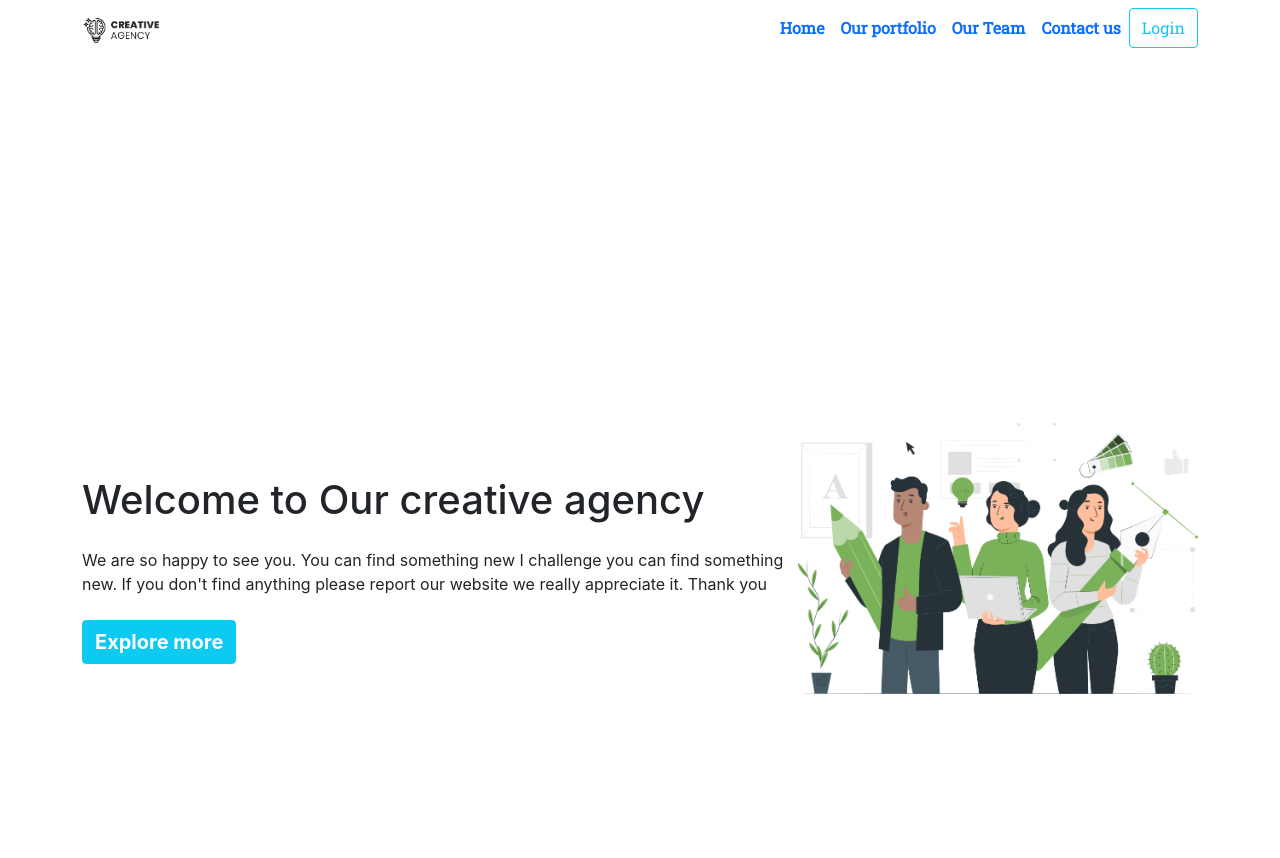
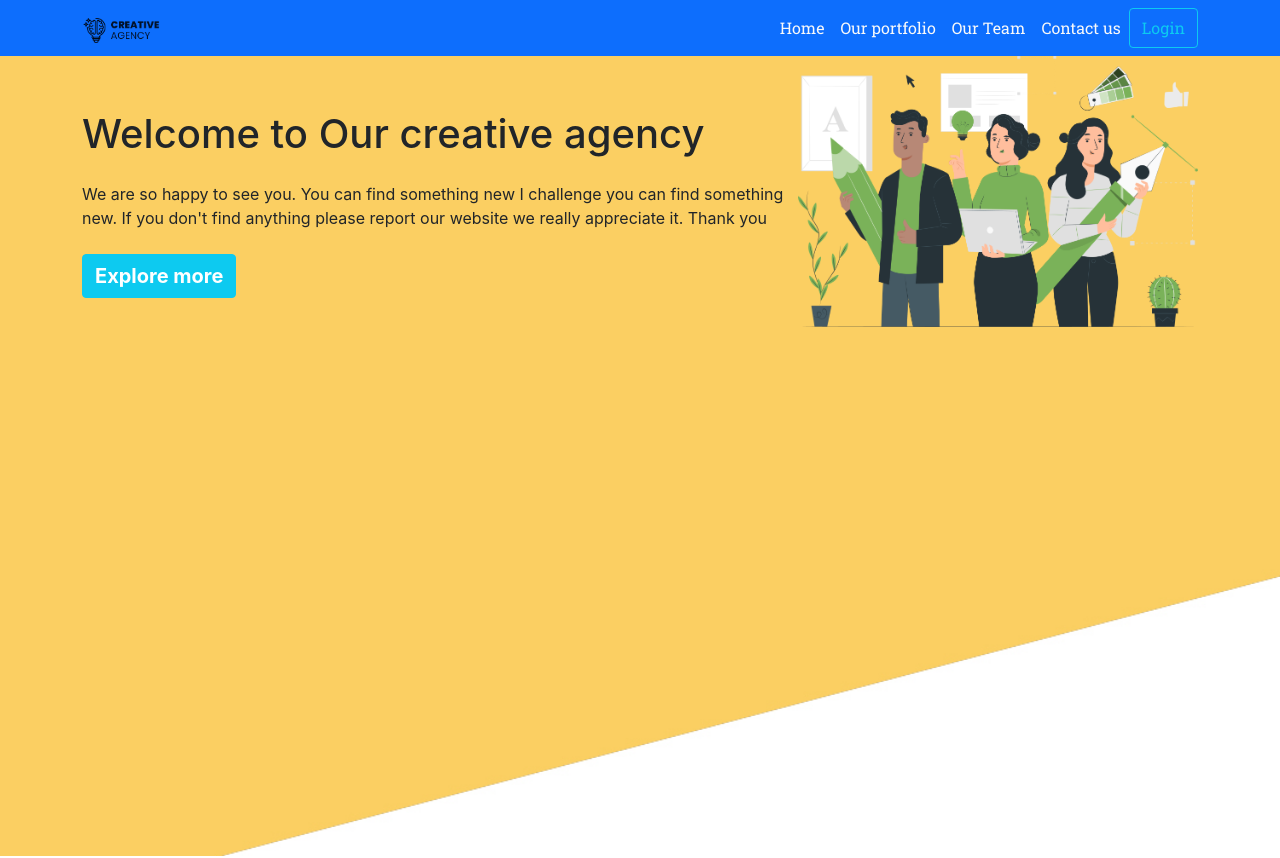
Before and after one commit to kabirbhai/creative-agency, a React (Create React App) app: page / in a window 1280 px wide. Shown: the top 858 px of the page. Built offline with nearby package versions, Linux system fonts and the light colour scheme.

Commit message:
logos section modified

```diff
--- a/src/Pages/Home/Banner.js
+++ b/src/Pages/Home/Banner.js
@@ -1,14 +1,20 @@
 import React from "react";
 import frame from "../../images/logos/Frame.png";
 import "../../styles/Home.css";
+import banner from "../../images/banner.jpg";
 
 const Banner = () => {
   return (
-    <section>
-      <div
-        style={{ marginTop: "102px", height: "100vh" }}
-        className=" d-flex container align-items-center justify-content-center "
-      >
+    <section
+      style={{
+        backgroundImage: `url(${banner})`,
+        height: "100vh",
+
+        backgroundSize: "cover",
+        backgroundRepeat: "no-repeat",
+      }}
+    >
+      <div className=" d-flex container align-items-center justify-content-center ">
         <div>
           <h1 className="my-4">Welcome to Our creative agency</h1>
           <p className="my-4">
--- a/src/Pages/Home/Logo.js
+++ b/src/Pages/Home/Logo.js
@@ -9,8 +9,8 @@ const Logo = () => {
   return (
     <section className="container mx-auto  ">
       <div
-        style={{ gap: "23px" }}
-        className="d-flex justify-content-center align-items-center"
+        style={{ gap: "50px", margin: "50px 0px" }}
+        className="d-flex justify-content-center  align-items-center"
       >
         <img width={100} src={airbnb} alt="" />
         <img width={100} src={google} alt="" />
--- a/src/Pages/Shared/Navbar.js
+++ b/src/Pages/Shared/Navbar.js
@@ -9,7 +9,7 @@ const Navbar = () => {
         style={{
           fontFamily: "'Roboto Slab', serif",
         }}
-        className="navbar navbar-expand-lg "
+        className="navbar navbar-expand-lg bg-primary"
       >
         <div className="container d-flex justify-content-between  ">
           <a className="navbar-brand" href="/">
@@ -21,7 +21,7 @@ const Navbar = () => {
               <li className="nav-item">
                 <Link
                   to="/home"
-                  className="nav-link active fs-6 fw-bolder"
+                  className="nav-link text-light active fs-6 "
                   aria-current="page"
                 >
                   Home
@@ -30,20 +30,23 @@ const Navbar = () => {
               <li className="nav-item ">
                 <Link
                   to="/portfolio"
-                  className="nav-link active fs-6 fw-bolder"
+                  className="nav-link text-light active fs-6 "
                 >
                   Our portfolio
                 </Link>
               </li>
               <li className="nav-item ">
-                <Link to="/ourTeam" className="nav-link active fs-6 fw-bolder">
+                <Link
+                  to="/ourTeam"
+                  className="nav-link text-light active fs-6 "
+                >
                   Our Team
                 </Link>
               </li>
               <li className="nav-item ">
                 <Link
                   to="/contactUs"
-                  className="nav-link active fs-6 fw-bolder"
+                  className="nav-link text-light active fs-6 "
                 >
                   Contact us
                 </Link>
```
